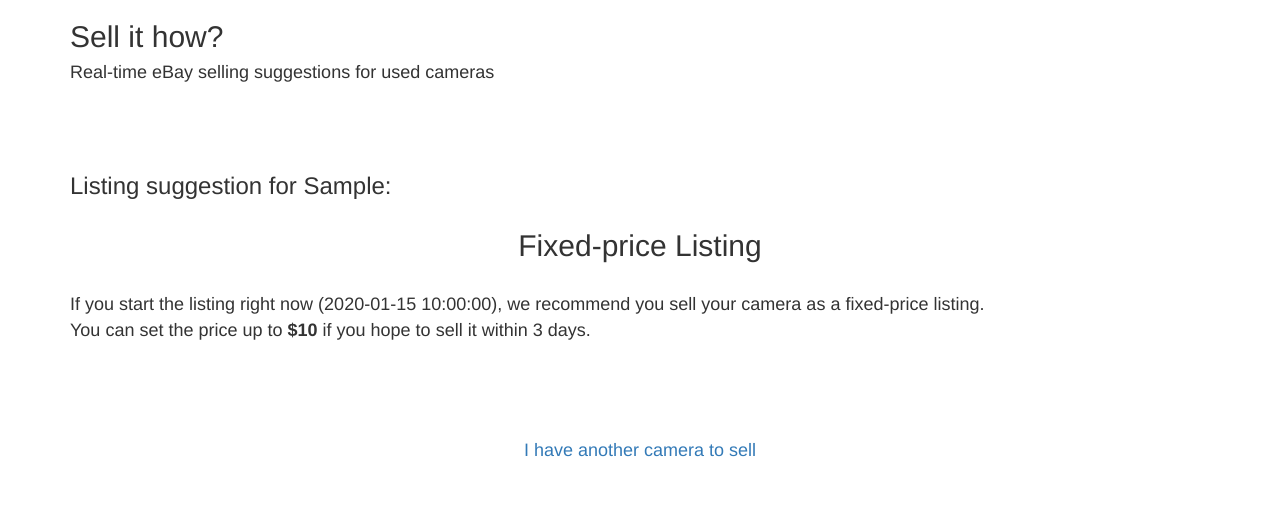
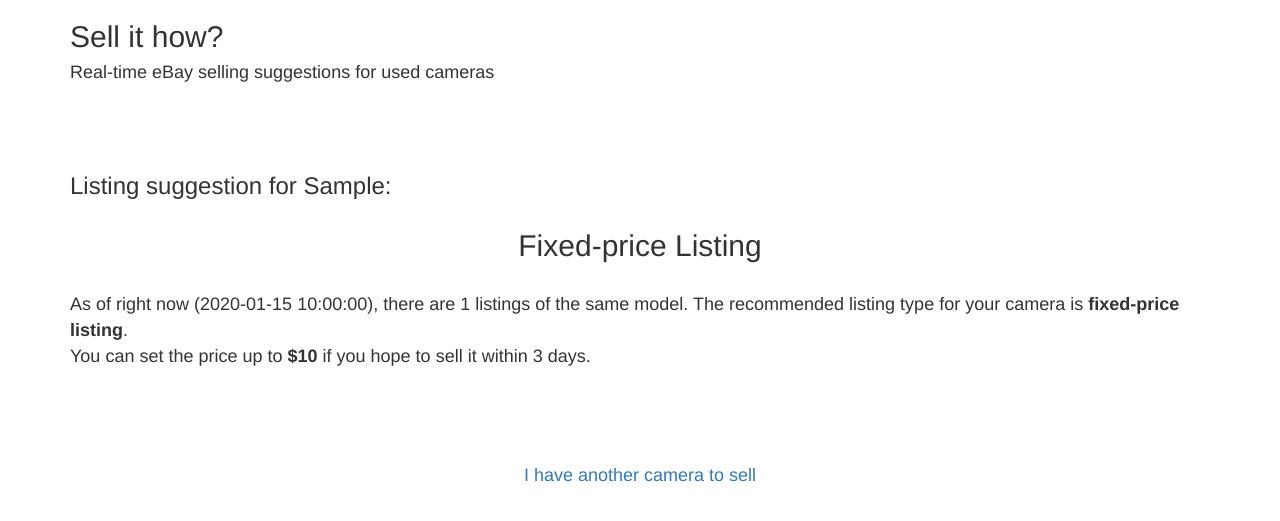
Before and after one commit to ffrrpp/flashsale, a Flask app: template webapp/templates/webapp_output.html in a window 1280 px wide. Shown: the top 521 px of the page. Run offline with Flask 2, Linux system fonts and the light colour scheme; the template is opened without the code that fills it: most values are stand-ins (such as "Sample title", 1, 10 or a date in 2020); some libraries are stand-ins or nearby versions.

Commit message:
added ebaysdk

```diff
--- a/webapp/templates/webapp_output.html
+++ b/webapp/templates/webapp_output.html
@@ -61,10 +61,10 @@ https://getbootstrap.com/docs/3.3/getting-started/#examples
 
     {% if selling_option == 'auc' %}
         <h2><p style="text-align:center">Auction</h2><br>
-        <div><p style = "font-size:18px;">If you start the listing right now ({{now_string}}), we recommend you sell your camera as a 3-day auction.<br>You can expect to sell your camera for <strong>${{price}}</strong>.</p></div>
+        <div><p style = "font-size:18px;">As of right now ({{now_string}}), there are {{numFixListing}} listings of the same model. The recommended listing type for your camera is <strong>3-day auction</strong>.<br>You can expect to sell your camera for <strong>${{price}}</strong>.</p></div>
     {% else %}
         <h2><p style="text-align:center">Fixed-price Listing</h2><br>
-        <div><p style = "font-size:18px;">If you start the listing right now ({{now_string}}), we recommend you sell your camera as a fixed-price listing.<br>
+        <div><p style = "font-size:18px;">As of right now ({{now_string}}), there are {{numFixListing}} listings of the same model. The recommended listing type for your camera is <strong>fixed-price listing</strong>.<br>
         You can set the price up to <strong>${{price}}</strong> if you hope to sell it within 3 days.</p></div>
     {% endif %}
     </div>
--- a/webapp/views.py
+++ b/webapp/views.py
@@ -104,4 +104,4 @@ def cam_price_output():
 	            selling_option = 'fix'
 	            price = round(model_median*price)
 	            break
-	return render_template("webapp_output.html",cam_model=cam_model, now_string =now_string, selling_option=selling_option, price=price)
+	return render_template("webapp_output.html",cam_model=cam_model, now_string =now_string, numFixListing=numFixListing, selling_option=selling_option, price=price)
```
